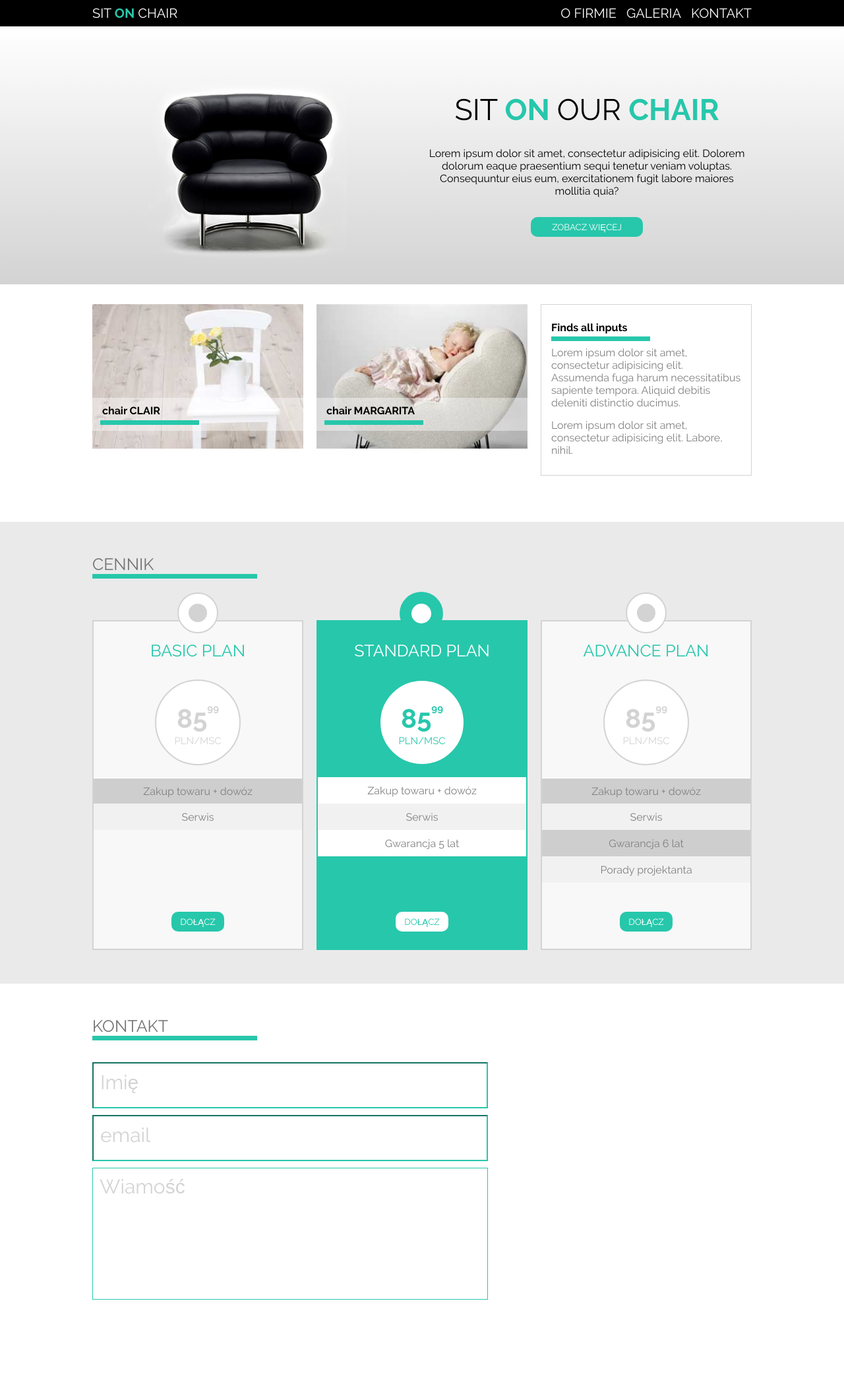
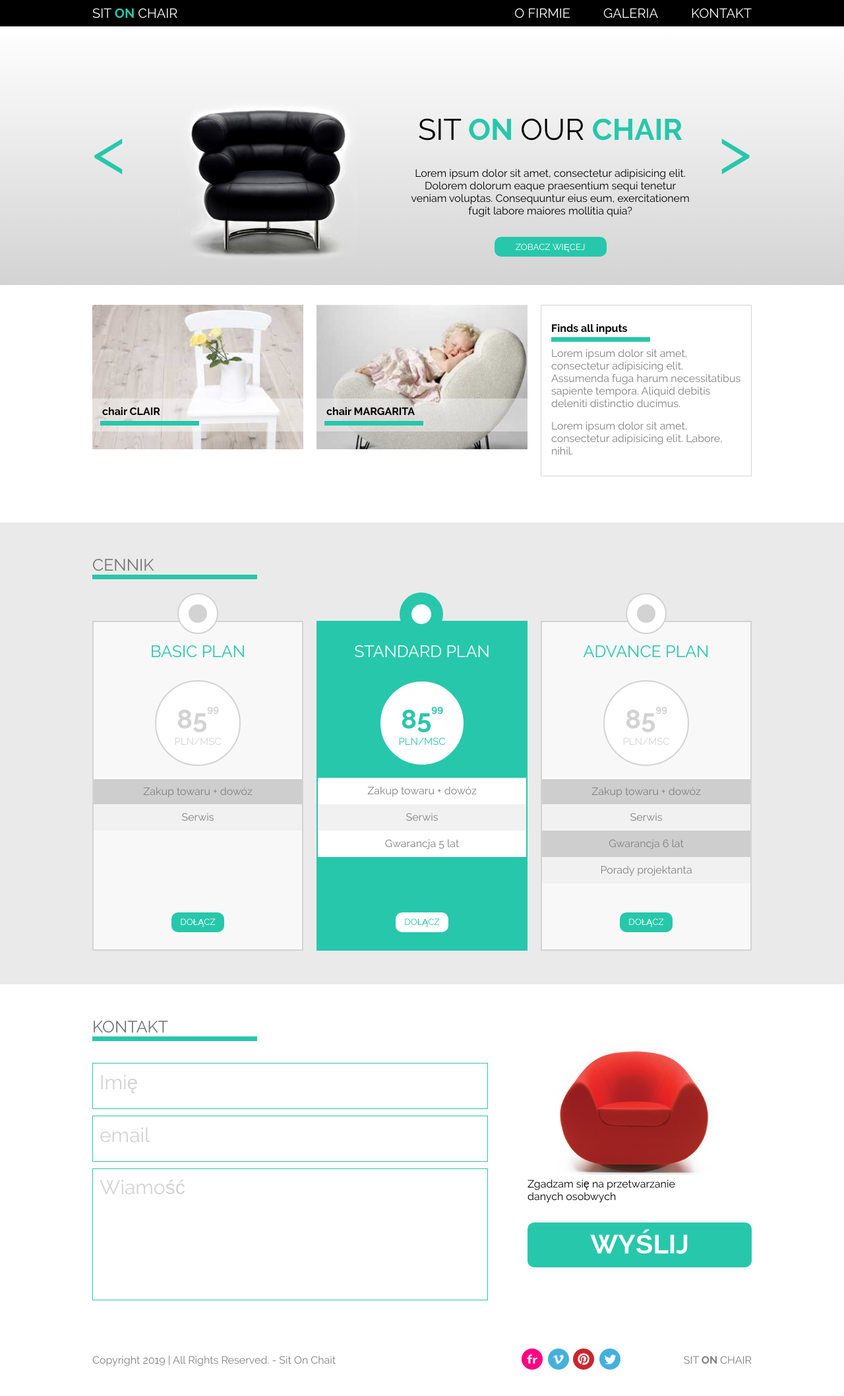
Before and after one commit to BartoszBartlomiej/Pierwsza-strona---warsztat-1, a plain HTML site: page index.html in a window 1280 px wide. Shown: the whole page at 66% size. Drawn offline with Linux system fonts and the light colour scheme.

Commit message:
Almost done

```diff
--- a/css/style.css
+++ b/css/style.css
@@ -76,7 +76,6 @@ header {
 }
 
 
-
 h1 {
     color: white;
     font-size: 20px;
@@ -89,9 +88,63 @@ h1 {
 a {
     text-decoration: none;
     color: white;
-    margin-left: 15px;
+    margin-left: 50px;
     font-size: 20px;
 }
+
+.containet__menu__link {
+    position: relative;
+}
+
+
+/*.cos {
+    height: 0;
+    width: 0;
+    border-width: 15px;
+    border-style: solid;
+    border-top-color: transparent;
+    border-bottom-color: black;
+    border-right-color: transparent;
+    border-left-color: transparent;
+    position: absolute;
+    left: 70px;
+}*/
+
+
+.dropdown__menu {
+    position: absolute;
+    top: 50px;
+    left: 20px;
+    right: -20px;
+    list-style-type: none;
+    background: black;
+    border: 1px solid black;
+    /* margin-left: -40px; */
+    /* display: none; */
+    max-height: 0;
+    overflow: hidden;
+    transition: 2s;
+    opacity: 0;
+    height: 100px;
+    display: flex;
+    flex-direction: column;
+    justify-content: space-between;
+    padding: 10px 0 10px 0;
+}
+
+.dropdown__menu a {
+    margin: 0 10px 0 10px;
+}
+
+.containet__menu__link:hover > .dropdown__menu { /* > .drop aby odnośnił się do konkternego dziecka*/
+    max-height: 300px;
+    transition: 2s;
+    opacity: 1;
+}
+
+
+
+
 
 /*      END     HEAD       */
 
@@ -109,7 +162,10 @@ a {
     display: flex;
     justify-content: space-between;
 
+}
 
+.section_one .content {
+    padding-top: 30px;
 }
 
 .containet__img {
@@ -123,7 +179,7 @@ a {
     flex-direction: column;
     text-align: center;
     font-weight: 100;
-    margin-top: 50px;
+    margin: 50px 40px 0 0;
 }
 
 
@@ -140,8 +196,14 @@ button {
     width: 170px;
     height: 30px;
     margin-top: 30px;
+}
 
+.slider {
+    font-size: 100px;
+    color: #27C7AB;
+    padding-top: 100px;
 }
+
 
 /*      END     SECTION     ONE     */
 
@@ -445,7 +507,7 @@ sup {
 
 .contact {
     background-color: #ffffff;
-    height: 700px;
+    height: 550px;
 }
 
 .contact__inputs {
@@ -486,8 +548,76 @@ textarea {
 }
 
 input {
-    border-color: #27C7AB;
     height: 70px;
     font-family: raleway, sans-serif;
     padding: 10px 0 10px 10px;
+    border: 1px solid #27C7AB;
 }
+
+input[type=checkbox] + label {
+    display: block;
+
+}
+
+input[type=checkbox] {
+     display: none;
+ }
+
+input[type=checkbox] + label:before {
+    content: url("../images/form_ok.jpg");
+    border: 1px solid #27C7AB;
+    width: 10px;
+    height: 10px;
+}
+
+
+
+
+
+form {
+    width: 250px;
+}
+
+
+.contact__submit button {
+    width: 340px;
+    height: 68px;
+    font-size: 40px;
+    font-weight: bold;
+}
+
+
+.contact__submit img {
+    padding-left: 30px;
+}
+
+
+/*      END     SECTION     CONTACT     */
+
+
+
+
+/*      START          FOOTER     */
+
+footer {
+    height: 70px;
+}
+
+.foot {
+    position: relative;
+}
+
+footer span {
+    font-weight: bold;
+}
+
+
+.icon {
+    position: absolute;
+    left: 650px;
+}
+
+footer p {
+    padding-top: 10px;
+    color: grey;
+}
--- a/index.html
+++ b/index.html
@@ -19,6 +19,12 @@
                 <ul class="containet__menu">
                     <li class="containet__menu__link">
                         <a href="">O FIRMIE</a>
+                       <!-- <div class="cos"></div>-->
+                        <ul class="dropdown__menu">
+                            <li class="dropdown__menu__item"><a href="">Aktualności</a></li>
+                            <li class="dropdown__menu__item"><a href="">Nasz team</a></li>
+                            <li class="dropdown__menu__item"><a href="">Historia</a></li>
+                        </ul>
                     </li>
                     <li class="containet__menu__link">
                         <a href="">GALERIA</a>
@@ -34,6 +40,7 @@
 
     <section class="main section_one">
         <div class="containet content">
+            <span class="slider"><</span>
             <div class="containet__img">
                 <img title="Black chair" alt="Black chair" src="images/black_chair.png">
             </div>
@@ -47,6 +54,7 @@
                     <button type="button">ZOBACZ WIĘCEJ</button>
                 </div>
             </div>
+            <span class="slider">></span>
         </div>
     </section>
 
@@ -126,17 +134,37 @@
             <div class="section__header">
                 <h4>KONTAKT</h4>
                 <span class="line"></span>
-
-                <div class="contact__inputs content">
-                    <input id="name" placeholder="Imię" type="text">
-
-                    <input id="mail" placeholder="email" type="email">
-
-                    <textarea id="message" placeholder="Wiamość" type="t"></textarea>
+                <div class="content">
+                    <div class="contact__inputs content">
+                        <input id="name" placeholder="Imię" type="text">
+                        <input id="mail" placeholder="email" type="email">
+                        <textarea id="message" placeholder="Wiamość"></textarea>
+                    </div>
+                    <div class="contact__submit">
+                        <img title="Red chair" alt="Red chair" src="images/red_chair.png">
+                        <form>
+                            <label>
+                                <input type="checkbox" name="send" checked>Zgadzam się na przetwarzanie danych osobwych
+                            </label>
+                        </form>
+                        <button type="button">WYŚLIJ</button>
+                    </div>
                 </div>
-
             </div>
         </div>
     </section>
+
+    <footer>
+        <div class="containet content foot">
+            <p>Copyright 2019 | All Rights Reserved. - Sit On Chait</p>
+            <div class="icon">
+                <img src="images/flickr.png">
+                <img src="images/vimeo.png">
+                <img src="images/pinterest.png">
+                <img src="images/twitter.png">
+            </div>
+            <p>SIT <span>ON </span>CHAIR</p>
+        </div>
+    </footer>
 </body>
 </html>
```
